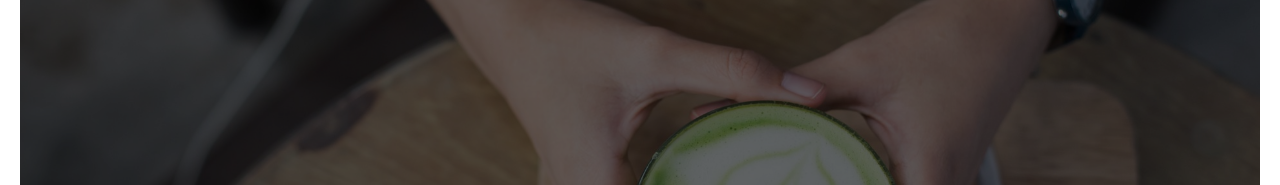
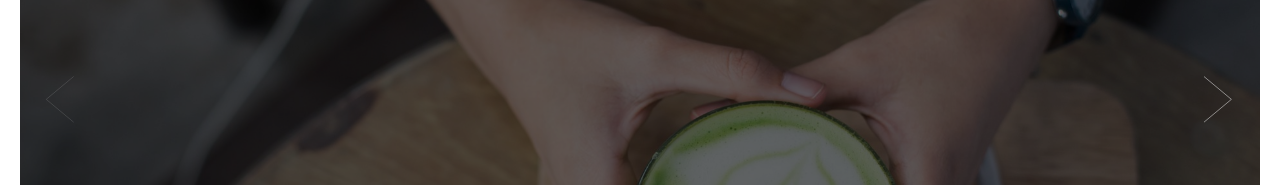
Before and after one commit to jo-narae/fretea, a Vue app: page /#/ in a window 1280 px wide. Shown: the part 292-477 px from the top of the page. Built offline with nearby package versions, Linux system fonts and the light colour scheme.

Commit message:
image slide 중간 저장

```diff
--- a/src/components/Main.vue
+++ b/src/components/Main.vue
@@ -1,8 +1,6 @@
 <template>
   <div class="content">
-    <image-slider
-      imagePath="/static/img/tea.jpg"
-    ></image-slider>
+    <image-slider :imagePath="imagePath"></image-slider>
   </div>
 </template>
 
@@ -10,9 +8,17 @@
 import ImageSlider from '@/components/common/ImageSlider.vue'
 
 export default {
-  name: 'main',
   components: {
     ImageSlider,
+  },
+  data() {
+    return {
+      imagePath: [
+        { path: "/static/img/tea.jpg" },
+        { path: "/static/img/milktea.jpg" },
+        { path: "/static/img/tea.jpg" },
+      ],
+    }
   },
 }
 </script>
--- a/src/components/common/ImageSlider.vue
+++ b/src/components/common/ImageSlider.vue
@@ -1,9 +1,25 @@
 <template>
-  <div class="content">
-    <div class="main-image-area">
-      <!-- <div class="main-image-description">오늘의 하루</div> -->
-      <div class="black-cover">
-        <div class="main-image"/>
+  <div class="image-area">
+    <!-- <div class="image-description">오늘의 하루</div> -->
+    <div class="prev-next-area">
+      <button class="arrow arrow-left arrow-disable" @click="prev">
+        <svg xmlns="http://www.w3.org/2000/svg" xmlns:xlink="http://www.w3.org/1999/xlink" width="60px" height="80px" viewBox="0 0 50 80" xml:space="preserve">
+          <polyline fill="none" stroke="#FFFFFF" stroke-width="1" stroke-linecap="round" stroke-linejoin="round" points="45.63,75.8 0.375,38.087 45.63,0.375 "/>
+        </svg>
+      </button>
+      <button class="arrow arrow-right" @click="next">
+        <svg xmlns="http://www.w3.org/2000/svg" xmlns:xlink="http://www.w3.org/1999/xlink" width="60px" height="80px" viewBox="0 0 50 80" xml:space="preserve">
+          <polyline fill="none" stroke="#FFFFFF" stroke-width="1" stroke-linecap="round" stroke-linejoin="round" points="0.375,0.375 45.63,38.087 0.375,75.8 "/>
+        </svg>
+      </button>
+    </div>
+    <div class="black-cover">
+      <div class="image-wrapper">
+        <div role="listbox" class="image-listbox">
+          <div v-for="(images, k) in imagePath" :key="k" class="image-slide">
+            <div class="main-image" :style="{backgroundImage: `url(${images.path})`}"></div>
+          </div>
+        </div>
       </div>
     </div>
   </div>
@@ -14,20 +30,33 @@
 export default {
   name: 'image-slider',
   props: {
-    imagePath: String(),
+    imagePath: Array,
+  },
+  data() {
+    return {
+      imageWidth: 0,
+    }
+  },
+  methods: {
+    prev() {
+    },
+    next() {
+      console.log(document.querySelector('.prev-next-area').offsetWidth);
+    },
   },
   mounted() {
-    document.querySelector('.main-image').style.backgroundImage = `url(${this.imagePath})`;
+    this.imageWidth = document.querySelector('.prev-next-area').offsetWidth;
   }
 }
 </script>
 
-<style>
-  .main-image-area {
+<style scoped>
+  .image-area {
     position: relative;
+    overflow: hidden;
   }
 
-  .main-image-description {
+  .image-description {
     position: absolute;
     z-index: 10;
     color: #ffffff;
@@ -39,23 +68,125 @@ export default {
     transform: translate(-50%, -50%);
   }
 
+  .prev-next-area {
+    position: absolute;
+    width: 100%;
+    height: 100%;
+    z-index: 1000;
+  }
+
+  .image-area button {
+    -webkit-appearance: none;
+    background: transparent;
+    border: 0;
+    outline:0;
+  }
+
+  .arrow {
+    cursor: pointer;
+    position: absolute;
+    top: 50%;
+    transform: translateY(-50%);
+  }
+
+  .arrow svg {
+    width: 30px;
+    height: 60px;
+    opacity: 0.8;
+  }
+
+  .arrow-disable svg {
+    width: 30px;
+    height: 60px;
+    opacity: 0.2;
+  }
+
+  .arrow-left {
+    left: 20px;
+  }
+
+  .arrow-right {
+    right: 20px;
+  }
+
   .black-cover {
     background-color: #000000;
+    position: relative;
+    width: 100%;
+    height: auto;
   }
 
   .main-image {
-    position: relative;
+    visibility: visible;
     width: 100%;
     height: 600px;
     opacity: 0.4;
     background-size: cover;
     background-position: 50% 50%;
-    transition: 0.3s;
+    transition: 0.3s ease;
+  }
+
+  .image-wrapper {
+    width: 100%;
+    position: relative;
+    overflow: hidden;
+  }
+
+  .image-listbox {
+    display: flex;
+    -ms-flex-direction: row;
+    -webkit-box-orient: horizontal;
+    -webkit-box-direction: normal;
+    flex-direction: row;
+    backface-visibility: hidden;
+    transform: translate3d(0px, 0px, 0px);
+    transition: transform 0.5s ease, -webkit-transform 0.5s ease;
+    -ms-flex-preferred-size: 147.5px;
+    flex-basis: 147.5px;
+  }
+
+  .image-slide {
+    -ms-flex-preferred-size: inherit;
+    -ms-flex-positive: 0;
+    flex-grow: 0;
+    -ms-flex-negative: 0;
+    flex-shrink: 0;
+    -webkit-user-select: none;
+    -moz-user-select: none;
+    -ms-user-select: none;
+    user-select: none;
+    -webkit-backface-visibility: hidden;
+    backface-visibility: hidden;
+    -webkit-touch-callout: none;
+    outline: none;
+    width: 100%;
   }
 
   @media (max-width: 486px) {
     .main-image {
       height: 250px;
     }
+
+    .arrow svg {
+      width: 20px;
+      height: 40px;
+      opacity: 0.6;
+    }
+
+    .arrow-disable svg {
+      opacity: 0.2;
+    }
+
+    .arrow svg polyline {
+      stroke-width: 2;
+    }
+
+    .arrow-left {
+      left: 10px;
+    }
+
+    .arrow-right {
+      right: 10px;
+    }
   }
 </style>
--- a/static/css/common.css
+++ b/static/css/common.css
@@ -31,7 +31,6 @@ body {
 }
 
 .content {
-    position: relative;
     width: 100%;
     height: 100%;
     left: 0;
```
Also changed, not shown: static/img/milktea.jpg (added).
